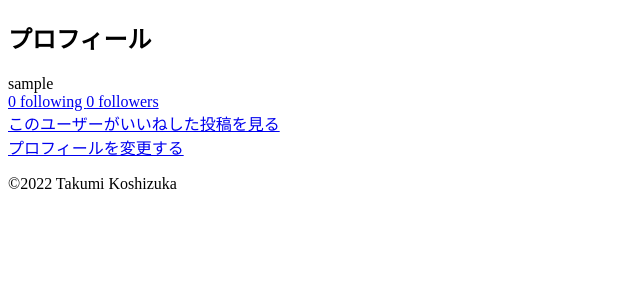
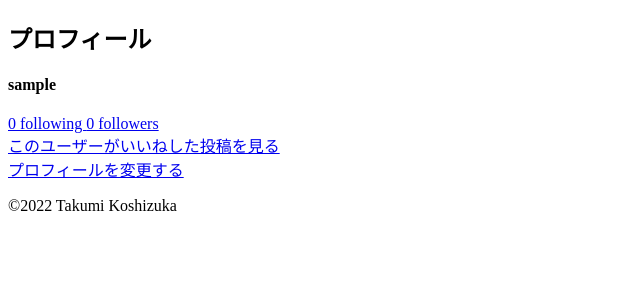
Before and after one commit to 54chair/jisui-log, a Rails app: page /users/1 in a window 1280 px wide. Shown: the part 56-356 px from the top of the page, without its empty margins (0-640 px from the left). Run offline with Rails 7, Linux system fonts and the light colour scheme; the visitor is signed in with stand-in values (Sample User, id 1); data that the repository does not hold is empty; style sheets or scripts are compiled from the project's sources; some libraries are stand-ins or nearby versions.

Commit message:
プロフィールページのデザインの修正

```diff
--- a/app/views/users/show.html.erb
+++ b/app/views/users/show.html.erb
@@ -3,9 +3,9 @@
     <h2>プロフィール</h2>
   </div>
   <div class="row">
-    <div class="col-lg-3">
+    <div class="col-lg-3 profile-content">
       <div class="user-name">
-        <%= @user.username %>
+        <h4><%= @user.username %></h4>
       </div>
       <div class="follow-form">
         <%= render 'follow_form'%>
@@ -21,7 +21,6 @@
           <%= link_to 'プロフィールを変更する', edit_user_registration_path %>
         </div>
       <% end %>
-
     </div>
     <div class="col-lg-9">
       <div class ="row">
```
Also changed, not shown: app/javascript/stylesheets/application.scss (+6 -2 lines).
